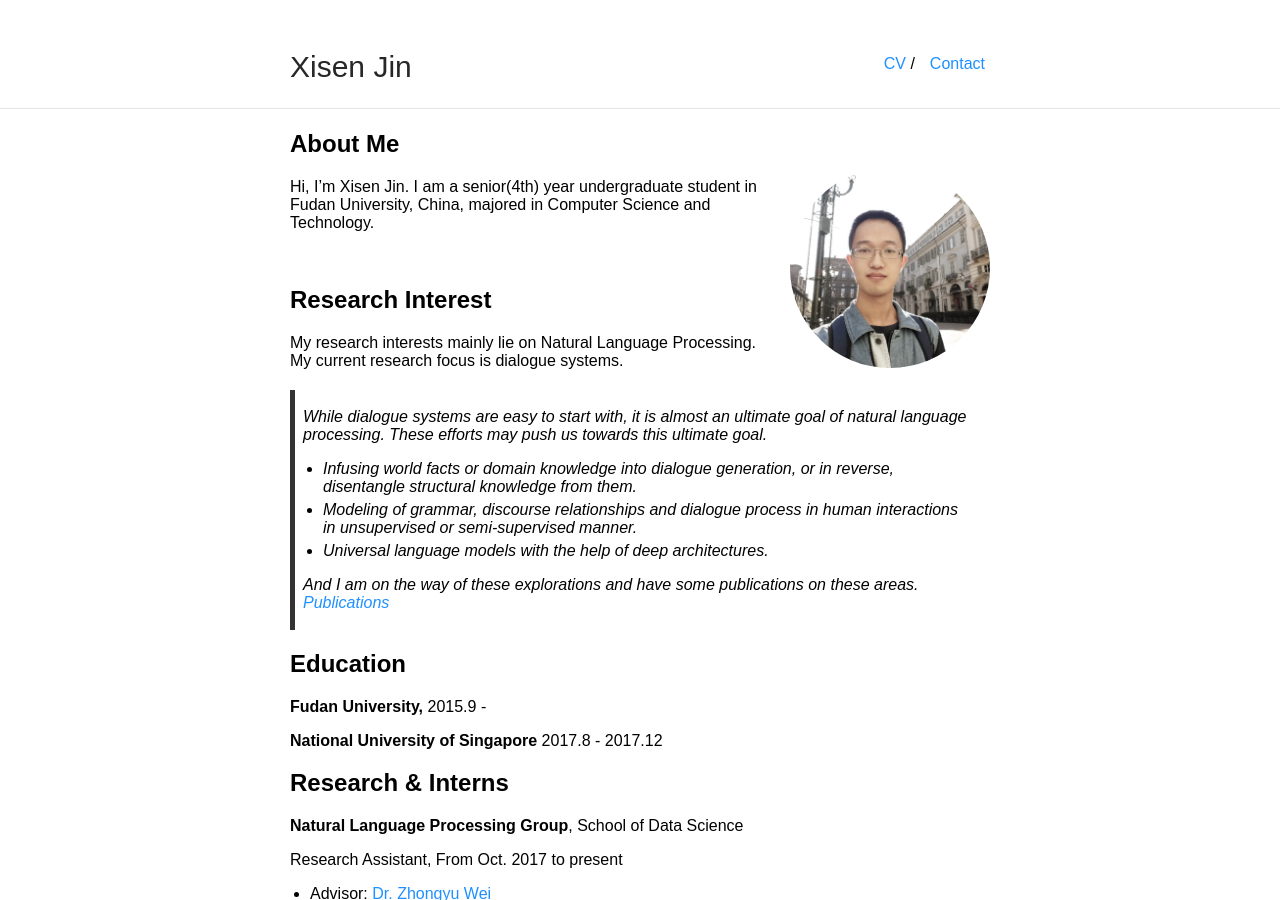
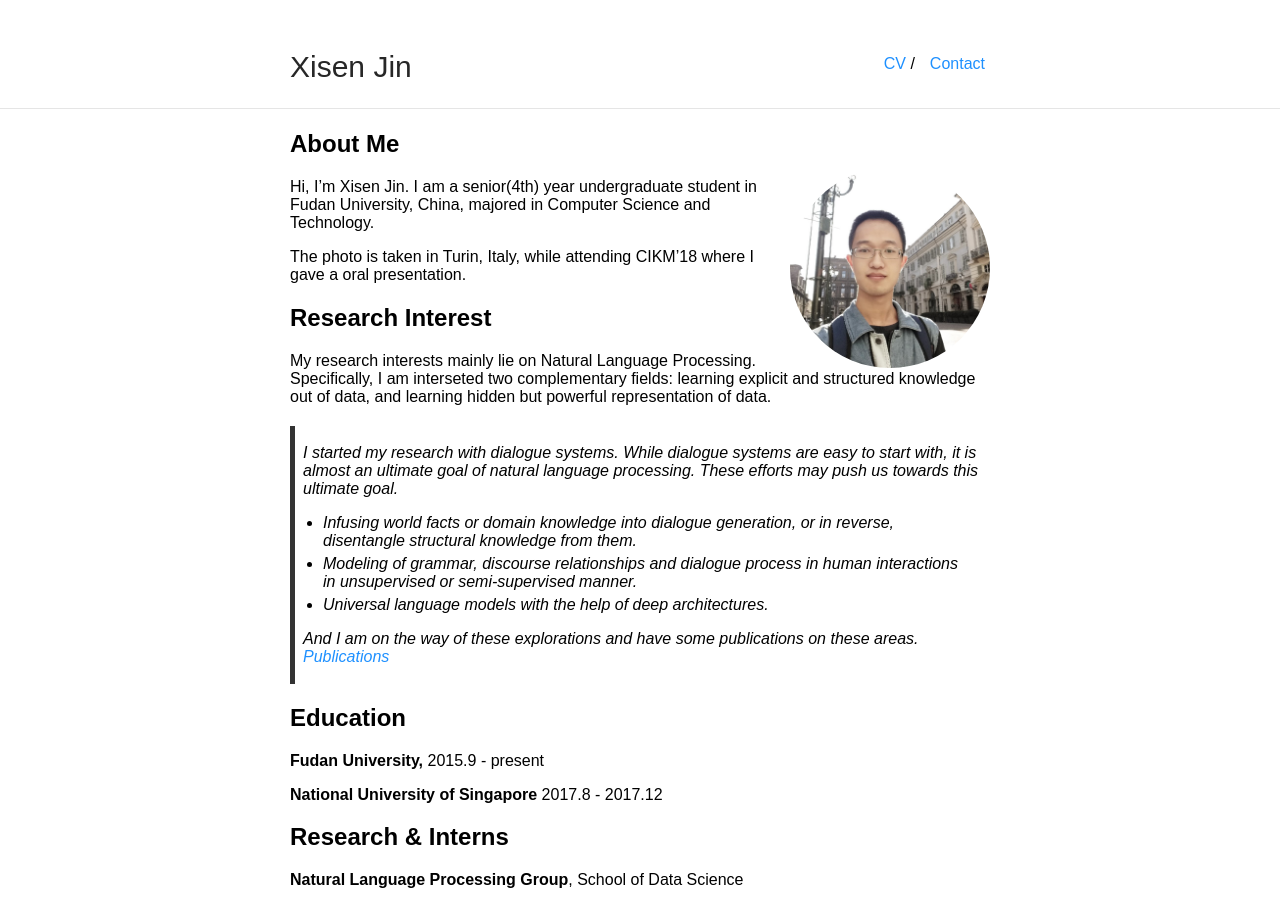
Before and after one commit to AuCson/aucson.github.io, a Jekyll site: the page built from index.md, in a window 1280 px wide and 900 px high. Built offline with Jekyll 4.4.1, drawn with Linux system fonts in a browser that asks for light colours; our own code applies the rules of GitHub Pages for plain Markdown files; some of the changed text lies outside the part shown.

Commit message:
Update index.md

```diff
--- a/index.md
+++ b/index.md
@@ -5,13 +5,13 @@
 
 Hi, I'm Xisen Jin. I am a senior(4th) year undergraduate student in Fudan University, China, majored in Computer Science and Technology.
 
-<br>
+The photo is taken in Turin, Italy, while attending CIKM'18 where I gave a oral presentation.
 
 ## Research Interest
 
-My research interests mainly lie on Natural Language Processing. My current research focus is dialogue systems.
+My research interests mainly lie on Natural Language Processing. Specifically, I am interseted two complementary fields: learning explicit and structured knowledge out of data, and learning hidden but powerful representation of data.
 
-> While dialogue systems are easy to start with, it is almost an ultimate goal of natural language processing. These efforts may push us towards this ultimate goal.
+> I started my research with dialogue systems. While dialogue systems are easy to start with, it is almost an ultimate goal of natural language processing. These efforts may push us towards this ultimate goal.
 > - Infusing world facts or domain knowledge into dialogue generation, or in reverse, disentangle structural knowledge from them.
 > - Modeling of grammar, discourse relationships and dialogue process in human interactions in unsupervised or semi-supervised manner.
 > - Universal language models with the help of deep architectures.
@@ -20,7 +20,7 @@ My research interests mainly lie on Natural Language Processing. My current rese
 
 ## Education
 
-<b>Fudan University,</b> 2015.9 -
+<b>Fudan University,</b> 2015.9 - present
 
 <b>National University of Singapore</b> 2017.8 - 2017.12
 
@@ -67,6 +67,10 @@ Research Assistant, Natural Language Computing group. From Jul. 2018 to Oct. 201
     - [Machine Learning](https://aucson.github.io/ml-techblog/)
     - [Leetcode Personal Solution](https://aucson.gitbooks.io/leetcode-rec/content/)
 
+## Academics
+Fudan University - GPA 3.86/4.00, ranking 1st in the department.
+National University of Singapore - GPA 4.00/4.00
+
 ## Abilities
 - Proficient: Python, PyTorch
 - Skilled: C++, Tensorflow, Web/Android Development
```
